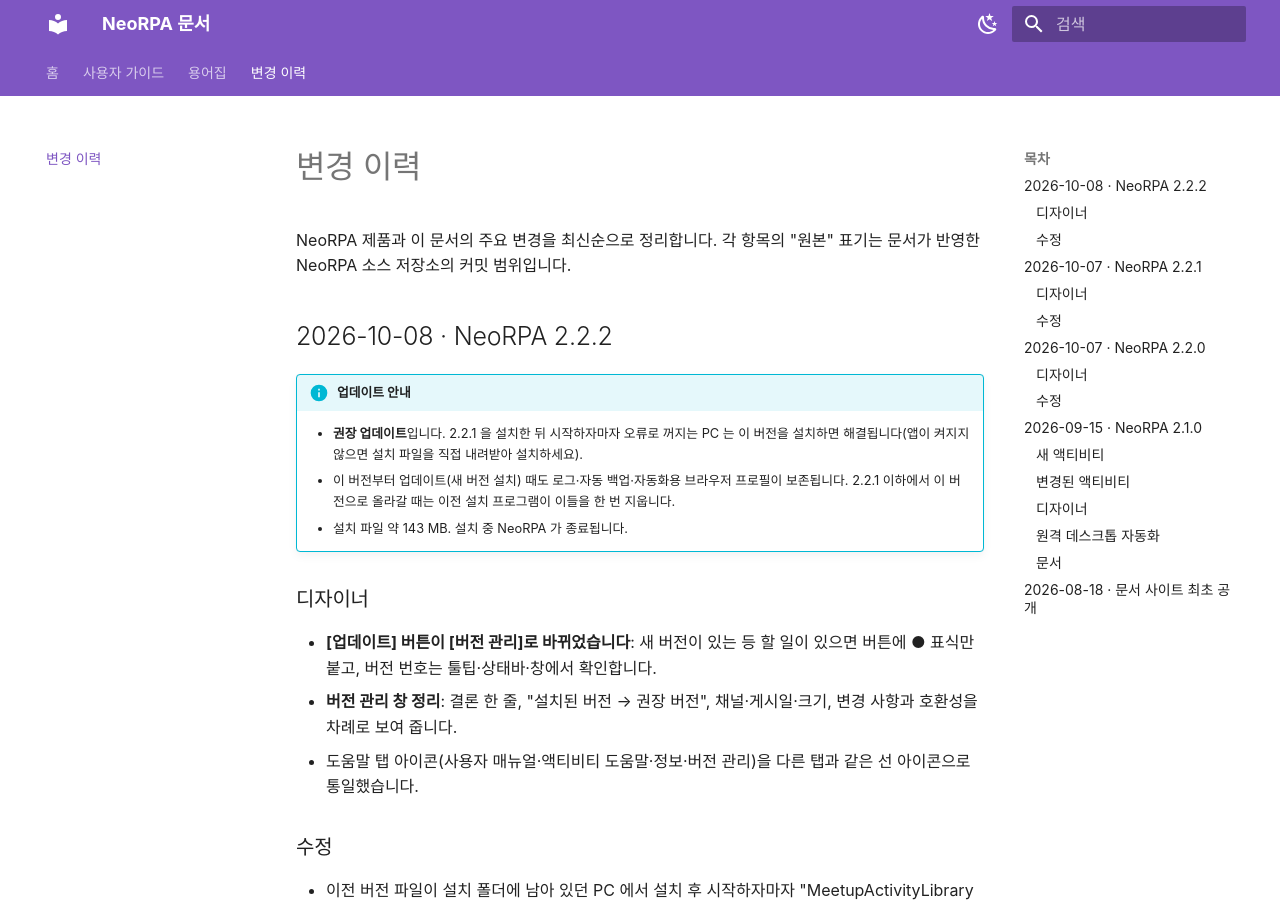
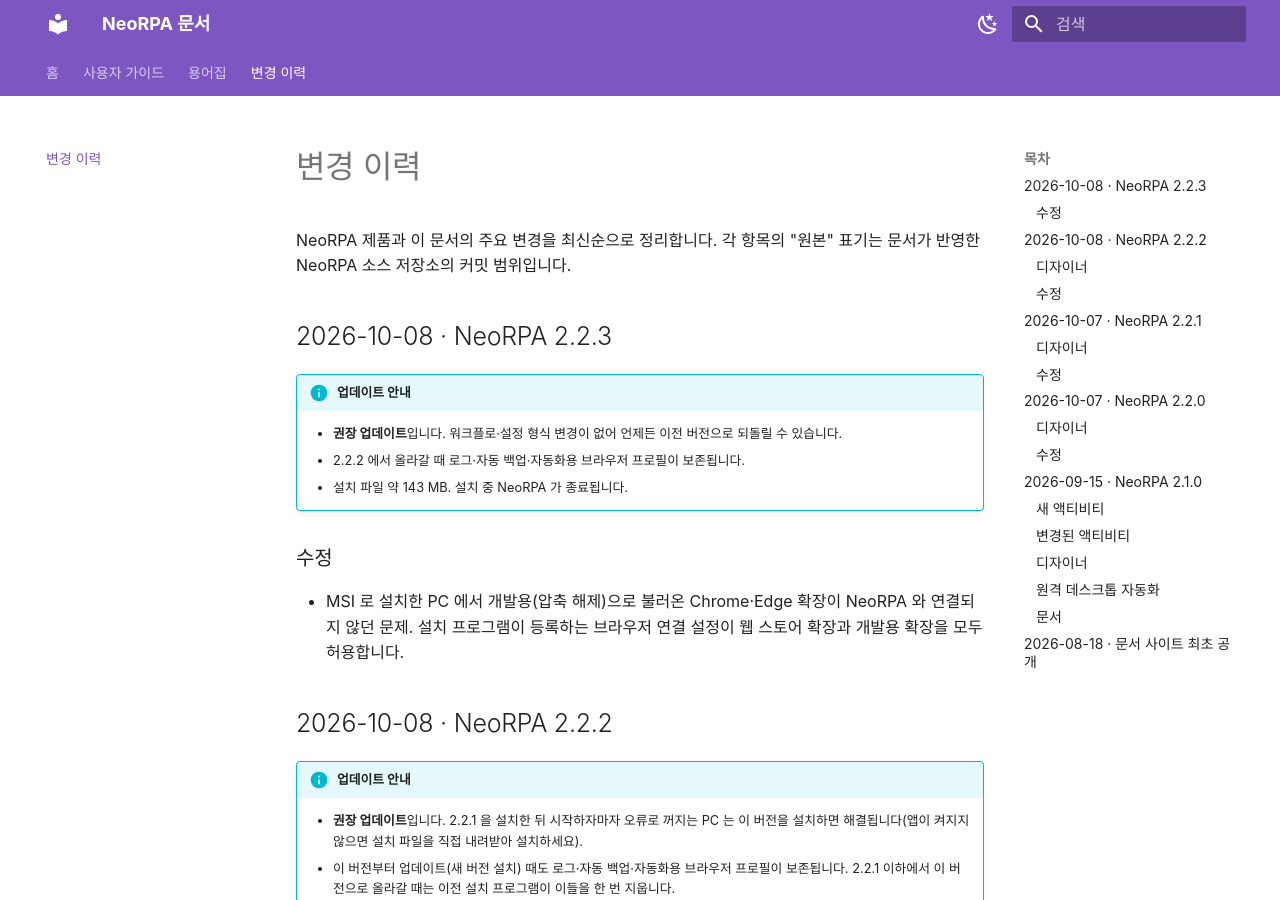
Before and after one commit to DxSolutions1/neorpa-docs, an MkDocs documentation site: the page built from docs/changelog.md, in a window 1280 px wide and 900 px high. Built offline with MkDocs 1.6.1 and Material for MkDocs 9.7.7, drawn with Linux system fonts in a browser that asks for light colours.

Commit message:
변경 이력: NeoRPA 2.2.3 — MSI 설치 PC 에서 개발용 Chrome·Edge 확장 연결 수정
Co-Authored-By: Claude Opus 5.5 <noreply@anthropic.com>
Claude-Session: https://claude.ai/code/session_01PUSqhDokEVUZk2ivEPKrvJ

```diff
--- a/docs/changelog.md
+++ b/docs/changelog.md
@@ -1,6 +1,17 @@
 # 변경 이력
 
 NeoRPA 제품과 이 문서의 주요 변경을 최신순으로 정리합니다. 각 항목의 "원본" 표기는 문서가 반영한 NeoRPA 소스 저장소의 커밋 범위입니다.
+
+## 2026-10-08 · NeoRPA 2.2.3 { #v2-2-3 }
+
+!!! info "업데이트 안내"
+    - **권장 업데이트**입니다. 워크플로·설정 형식 변경이 없어 언제든 이전 버전으로 되돌릴 수 있습니다.
+    - 2.2.2 에서 올라갈 때 로그·자동 백업·자동화용 브라우저 프로필이 보존됩니다.
+    - 설치 파일 약 143 MB. 설치 중 NeoRPA 가 종료됩니다.
+
+### 수정
+
+- MSI 로 설치한 PC 에서 개발용(압축 해제)으로 불러온 Chrome·Edge 확장이 NeoRPA 와 연결되지 않던 문제. 설치 프로그램이 등록하는 브라우저 연결 설정이 웹 스토어 확장과 개발용 확장을 모두 허용합니다.
 
 ## 2026-10-08 · NeoRPA 2.2.2 { #v2-2-2 }
 
```
